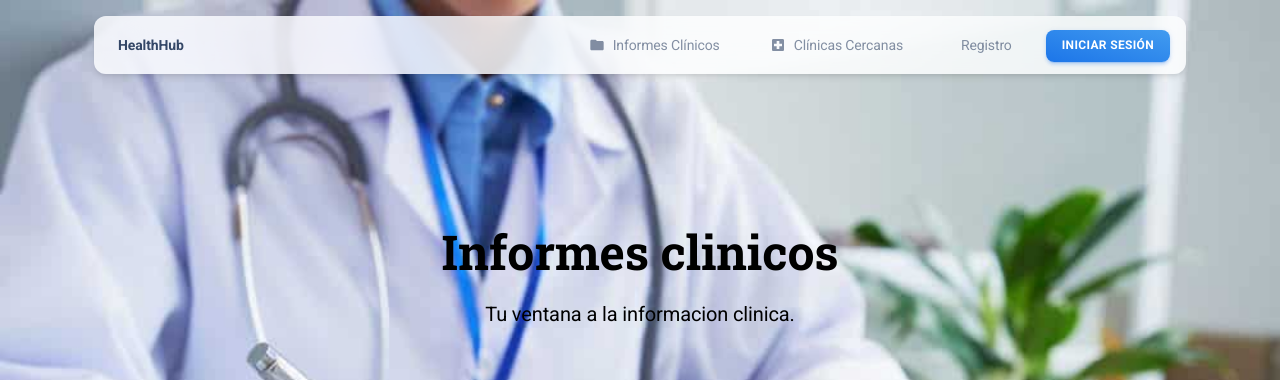
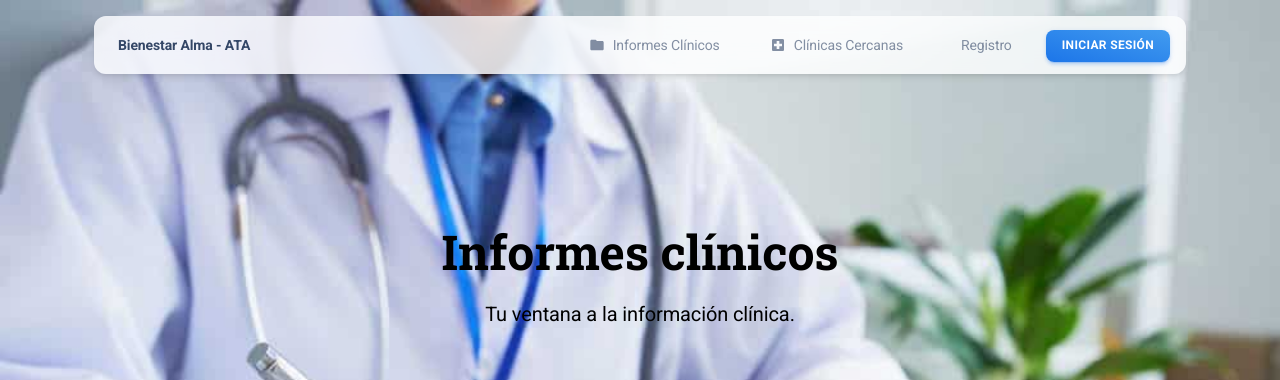
Before and after one commit to Agles-Av/chaqutonsito, a React (Create React App) app: page /reportes in a window 1280 px wide. Shown: the top 380 px of the page. Built offline with nearby package versions, Linux system fonts and the light colour scheme.

Commit message:
cambios jeje

```diff
--- a/src/components/MapComponent.js
+++ b/src/components/MapComponent.js
@@ -76,14 +76,16 @@ const MapComponent = () => {
           key={location.id}
           position={location.position}
           icon={
-            location.level === "hospital"
+            location.level === "tercero"
               ? hospitalIcon
-              : location.level === "clinic"
+              : location.level === "segundo"
               ? clinicIcon
               : healthCenterIcon
           }
         >
-          <Popup>{location.name}</Popup>
+          <Popup>
+            {location.name} <br /> {location.phone}
+          </Popup>
         </Marker>
       ))}
     </MapContainer>
--- a/src/examples/Navbars/DefaultNavbar/index.js
+++ b/src/examples/Navbars/DefaultNavbar/index.js
@@ -551,7 +551,7 @@ function DefaultNavbar({ brand, routes, transparent, light, action, sticky, rela
 
 // Setting default values for the props of DefaultNavbar
 DefaultNavbar.defaultProps = {
-  brand: "HealthHub",
+  brand: "Bienestar Alma - ATA",
   transparent: false,
   light: false,
   action: false,
--- a/src/pages/LandingPages/Map/index.js
+++ b/src/pages/LandingPages/Map/index.js
@@ -43,7 +43,7 @@ function AboutUs() {
 
   return (
     <>
-      <DefaultNavbar routes={filteredRoutes} transparent light />
+      <DefaultNavbar routes={filteredRoutes} sticky />
       <MKBox
         minHeight="75vh"
         width="100%"
@@ -81,6 +81,15 @@ function AboutUs() {
             >
               Encuentra los hospitales y clínicas
             </MKTypography>
+            <MKTypography
+              variant="body1"
+              color="white"
+              textAlign="center"
+              px={{ xs: 6, lg: 12 }}
+              mt={1}
+            >
+              De acuerdo a tus necesidades y cercanía.
+            </MKTypography>
           </Grid>
         </Container>
       </MKBox>
--- a/src/pages/LandingPages/SignIn/index.js
+++ b/src/pages/LandingPages/SignIn/index.js
@@ -73,6 +73,8 @@ function SignInBasic() {
         },
       });
       localStorage.setItem("user", JSON.stringify(response.data));
+      //navegar a la pagina de inicio
+      window.location.href = "/presentacion";
     } catch (error) {
       console.log(error);
     }
--- a/src/pages/Reportes/index.js
+++ b/src/pages/Reportes/index.js
@@ -63,7 +63,7 @@ function Presentation() {
                 },
               })}
             >
-              Informes clinicos{" "}
+              Informes clínicos{" "}
             </MKTypography>
             <MKTypography
               variant="body1"
@@ -72,7 +72,7 @@ function Presentation() {
               px={{ xs: 6, lg: 12 }}
               mt={1}
             >
-              Tu ventana a la informacion clinica.
+              Tu ventana a la información clínica.
             </MKTypography>
           </Grid>
         </Container>
```
